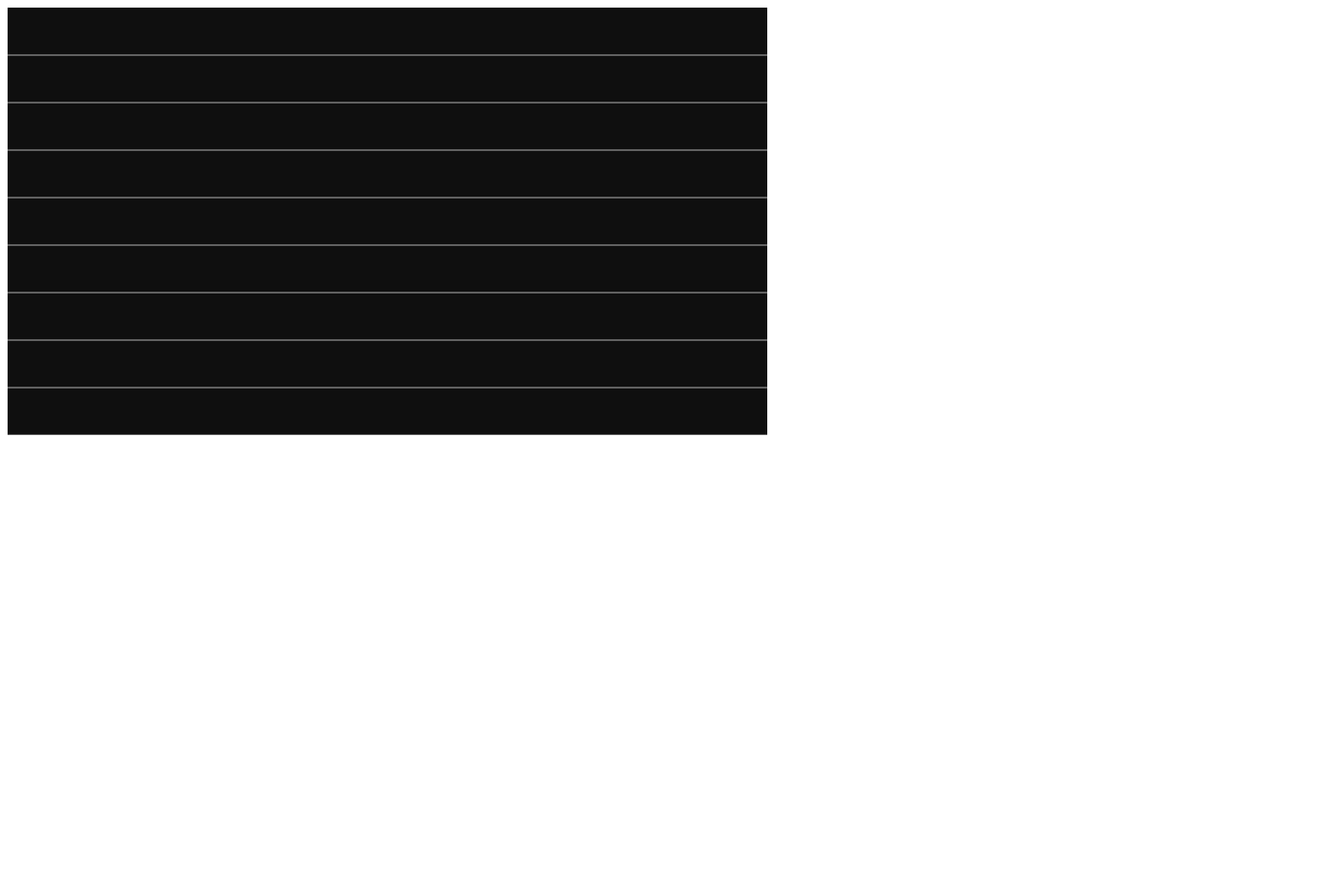
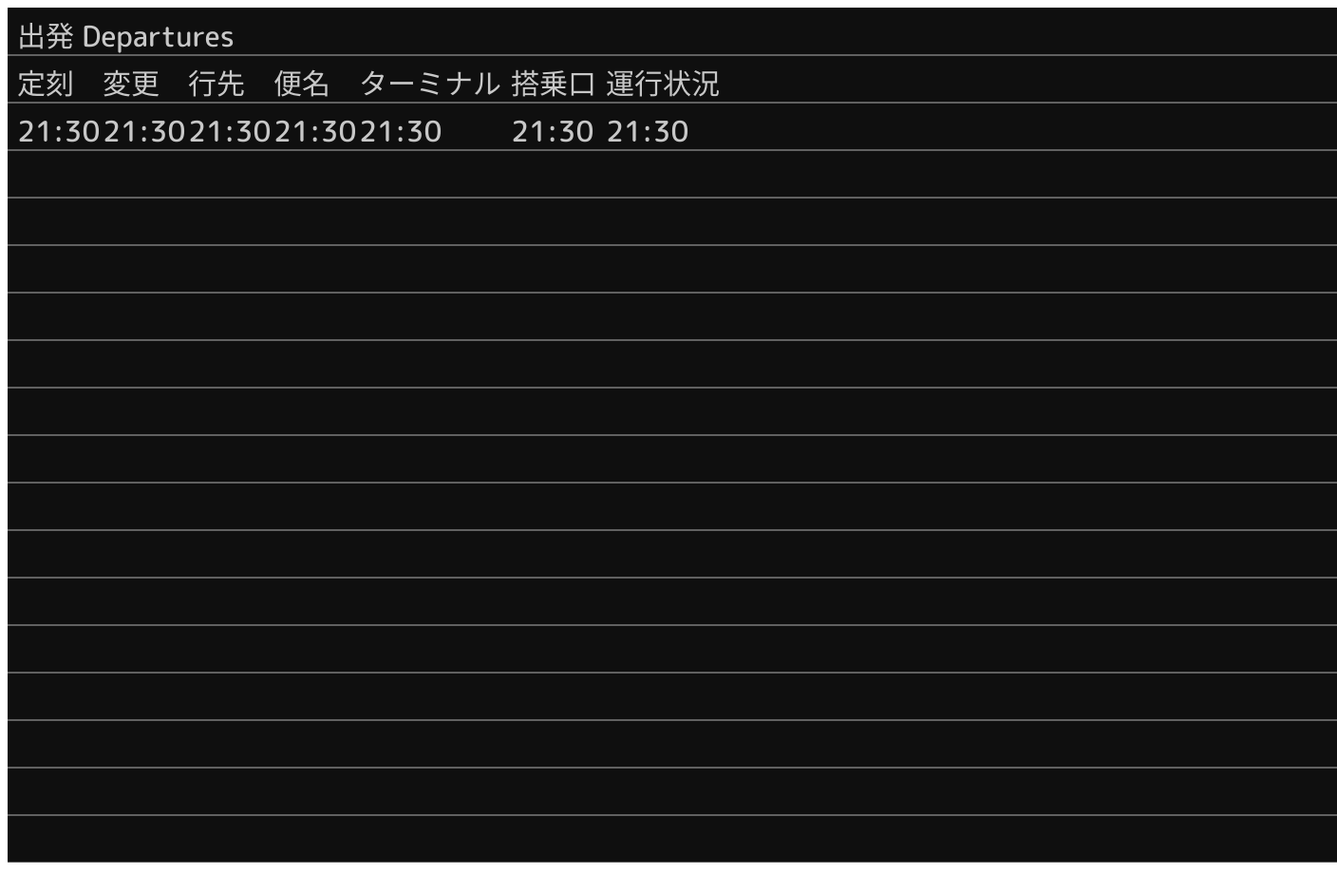
Before and after one commit to komekome09/actions_test, a website with bundled scripts: page index.html in a window 1280 px wide. Shown: the whole page at 95% size, 1408 px wide, since content can reach past the window. Before the commit the page ends 800 px from the top, so only its background shows below. Built offline with nearby package versions, Linux system fonts and the light colour scheme.

Commit message:
WIP 20201216

```diff
--- a/index.html
+++ b/index.html
@@ -3,9 +3,11 @@
 <head>
     <title> hoge </title>
     <meta charset="UTF-8">
+    <link rel="preconnect" href="https://fonts.gstatic.com">
+    <link href="https://fonts.googleapis.com/css2?family=M+PLUS+Rounded+1c:wght@500&display=swap" rel="stylesheet">
 </head>
 <body>
-    <canvas width="800" height="450"></canvas>
+    <canvas width="1400" height="900"></canvas>
     <script type="text/javascript" src="index.js" ></script>
 </body>
 </html>
--- a/index.ts
+++ b/index.ts
@@ -48,6 +48,25 @@ function row_lines() {
     }
 }
 
+function draw_text() {
+    if(context === null) return;
+    context.font = "30px 'M PLUS Rounded 1c'";
+    context.textAlign = "left";
+    context.textBaseline = "middle";
+    context.fillStyle = "rgb(200, 200, 200)";
+
+    var columnData = [{x: 10, name: "定刻"}, {x: 100, name: "変更"}, {x: 190, name: "行先"},
+        {x: 280, name: "便名"}, {x: 370, name: "ターミナル"}, {x: 530, name: "搭乗口"},
+        {x: 630, name: "運行状況"}];
+
+    context.fillText("出発 Departures", 10, 30);
+
+    for(const value of columnData){
+        context.fillText(value.name, value.x, 30+50);
+        context.fillText("21:30", value.x, 30+50*2);
+    }
+}
+
 function background() {
     if(context === null) return;
     context.fillStyle = 'rgba(15, 15, 15, 1)';
@@ -57,5 +76,6 @@ function background() {
 function draw() {
     background();
     row_lines();
+    draw_text();
 }
 setInterval(draw, 50);
```
